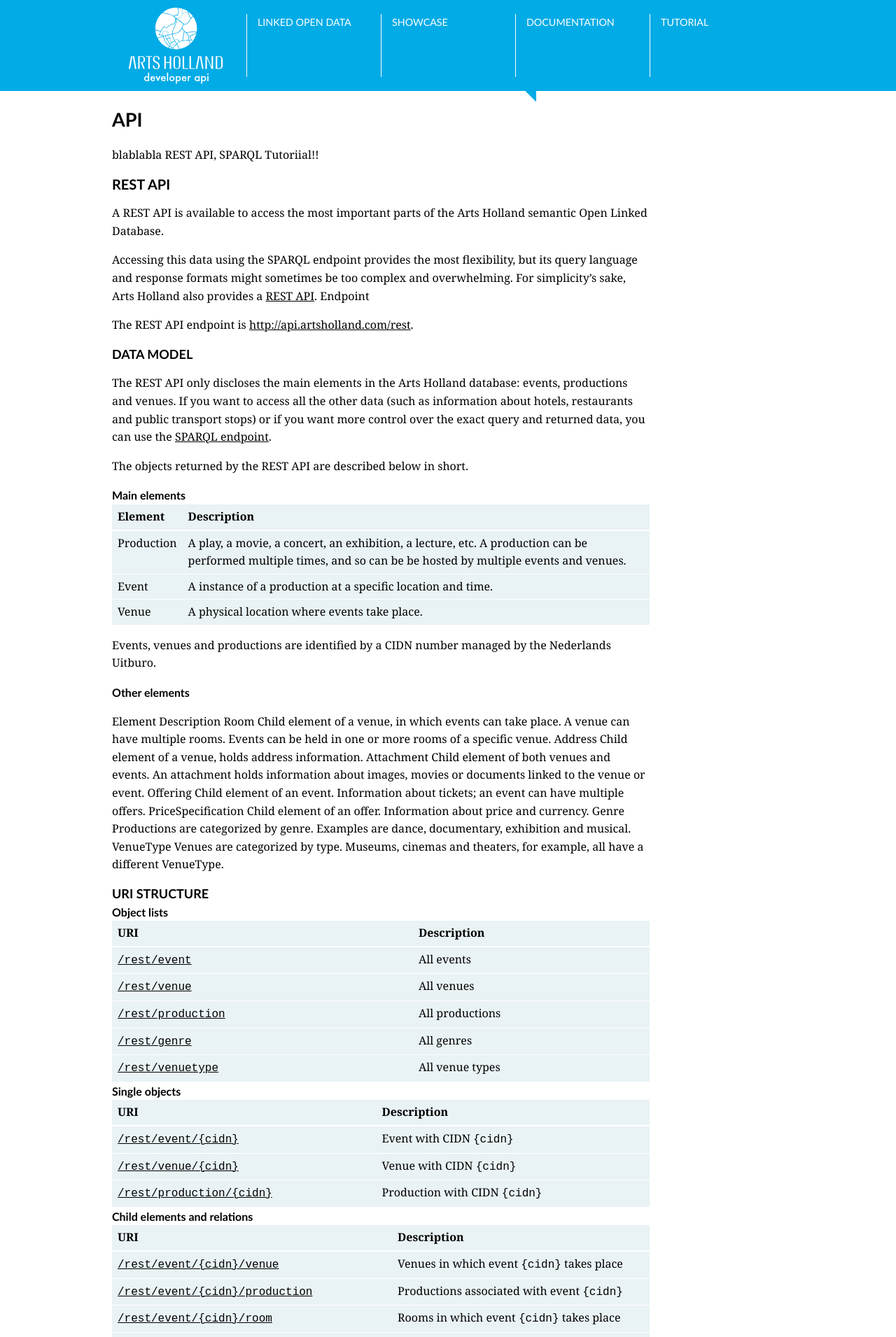
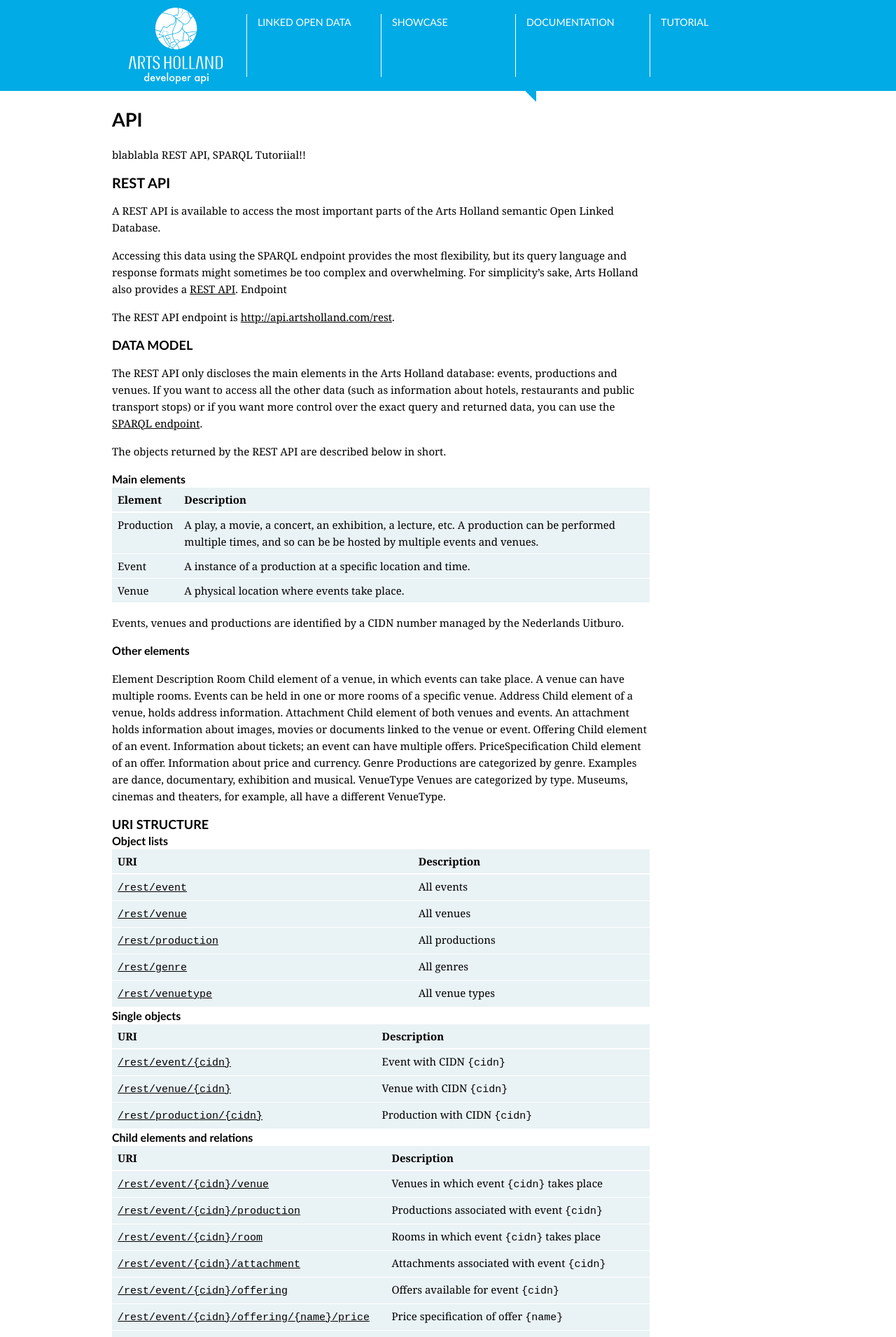
Before and after one commit to waagsociety/artsholland-dev, a Jekyll site: the page built from api/index.markdown, in a window 1280 px wide. Shown: the top 1911 px of the page at 70% size. Built offline with Jekyll 4.4.1, drawn with Linux system fonts in a browser that asks for light colours; Markdown is read by kramdown in place of the engine named in the settings.

Commit message:
smaller font

```diff
--- a/css/main.css
+++ b/css/main.css
@@ -16,7 +16,7 @@ html, body { height: 100%; }
 body {
   background-color: white;
   font-family: Georgia,"Times New Roman",Times,"Bitstream Vera Serif",serif;
-  font-size: 16px;
+  font-size: 15px;
   line-height: 1.6em;
 }
 
@@ -306,14 +306,14 @@ article .page {
   width: 768px;
 }
 
-table {
+article .page table {
   width: 100%;
   border-collapse: collapse;
   background-color: rgb(233, 242, 245);
 }
 
-table tr td,
-table tr th {
+article .page table tr td,
+article .page table tr th {
   padding: 5px 8px;
   border-bottom-style: solid;
   border-bottom-color: white;
@@ -321,6 +321,6 @@ table tr th {
   vertical-align: top;
 }
 
-table tr th {
+article .page table tr th {
   border-bottom-width: 2px;
 }
```
